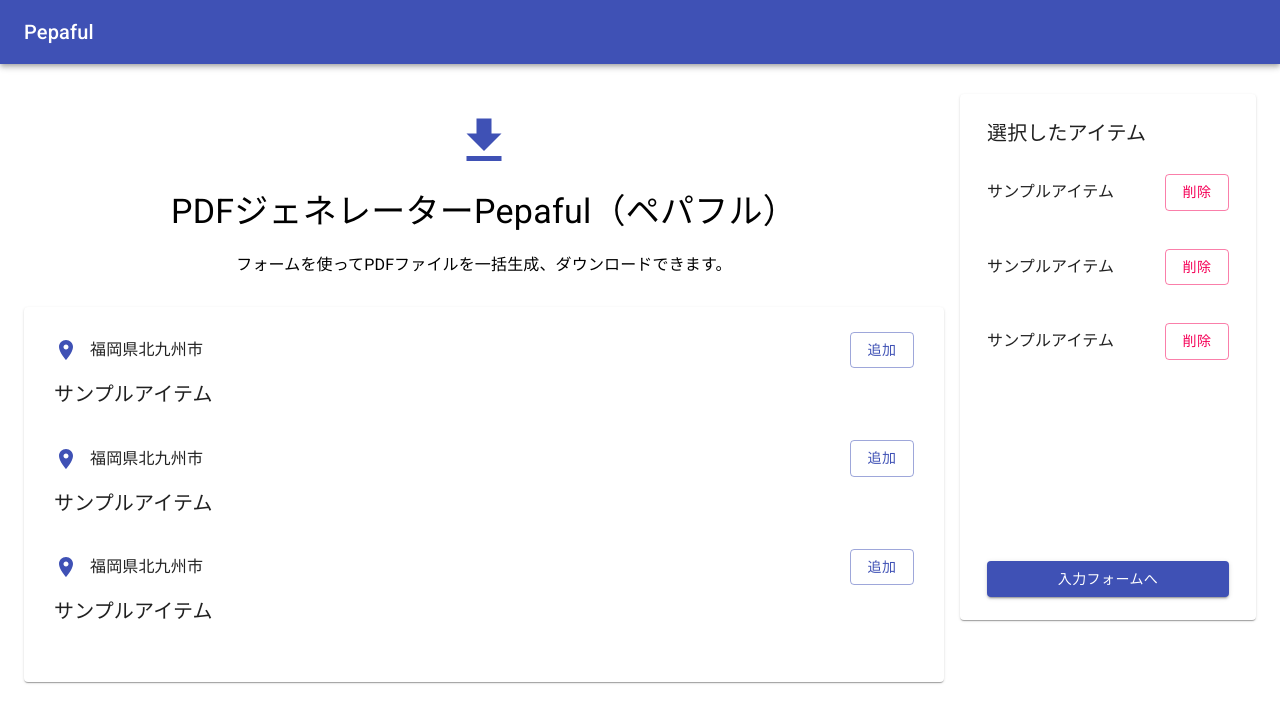
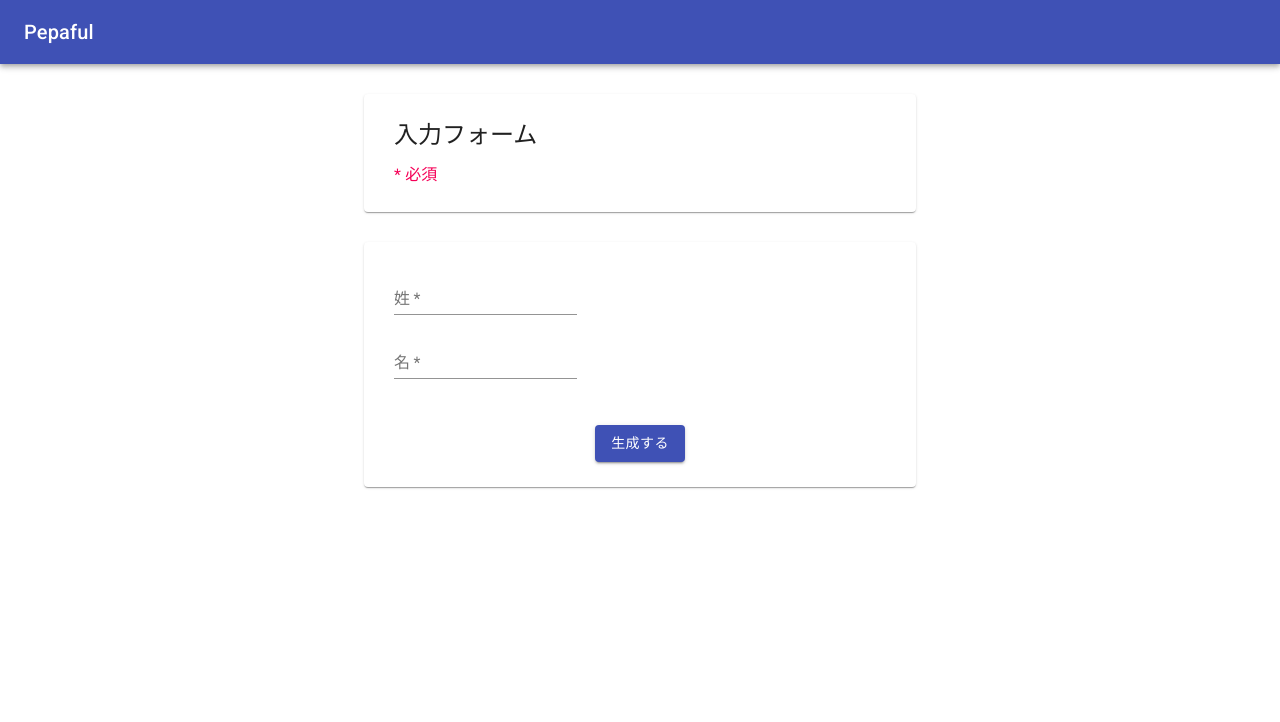
Before and after one commit to kinetanie/pepaful-frontend, a React (Create React App) app: page / in a window 1280 px wide. Shown: the top 722 px of the page. Built offline with nearby package versions, Linux system fonts and the light colour scheme.

Commit message:
Create Form Components

```diff
--- a/src/App.tsx
+++ b/src/App.tsx
@@ -1,13 +1,12 @@
 import React from "react";
-// import { Button } from "@material-ui/core";
 import AppHeader from "./components/AppHeader";
-import Home from "./pages/Home";
+import Form from "./pages/Form";
 
 function App() {
   return (
     <>
       <AppHeader />
-      <Home/>
+      <Form/>
     </>
   );
 }
--- /dev/null
+++ b/src/components/FormHeader.tsx
@@ -0,0 +1,27 @@
+import React from "react";
+import { Paper, makeStyles, Typography } from "@material-ui/core";
+
+const formHeaderStyles = makeStyles({
+  root: {
+    marginTop: 30,
+    paddingLeft: 30,
+    paddingRight: 30,
+    paddingTop: 25,
+    paddingBottom: 25,
+  },
+  title: {
+      marginBottom: 12
+  }
+});
+
+function FormHeader() {
+  const classes = formHeaderStyles();
+  return (
+    <Paper className={classes.root}>
+      <Typography variant="h5" className={classes.title}>入力フォーム</Typography>
+      <Typography color="secondary">* 必須</Typography>
+    </Paper>
+  );
+}
+
+export default FormHeader;
--- /dev/null
+++ b/src/components/FormTemplate.tsx
@@ -0,0 +1,43 @@
+import React from "react";
+import { Button, Grid, makeStyles, Paper, TextField } from "@material-ui/core";
+import FormHeader from "./FormHeader";
+
+const formTemplateStyles = makeStyles({
+  root: {
+    marginTop: 30,
+    paddingLeft: 30,
+    paddingRight: 30,
+    paddingTop: 25,
+    paddingBottom: 25,
+  },
+  button: {
+    alignSelf: "center",
+    marginTop: 30,
+  },
+});
+
+function FormTemplate() {
+  const classes = formTemplateStyles();
+  return (
+    <>
+      <FormHeader />
+      <Paper className={classes.root}>
+        <Grid container direction="column" spacing={2}>
+          <Grid item>
+            <TextField label="姓" required />
+          </Grid>
+          <Grid item>
+            <TextField label="名" required/>
+          </Grid>
+          <Grid item className={classes.button}>
+            <Button variant="contained" color="primary">
+              生成する
+            </Button>
+          </Grid>
+        </Grid>
+      </Paper>
+    </>
+  );
+}
+
+export default FormTemplate;
--- /dev/null
+++ b/src/pages/Form.tsx
@@ -0,0 +1,13 @@
+import React from "react";
+import { Container } from "@material-ui/core";
+import FormTemplate from "../components/FormTemplate";
+
+function Form() {
+  return (
+    <Container maxWidth="sm">
+      <FormTemplate />
+    </Container>
+  );
+}
+
+export default Form;
```
